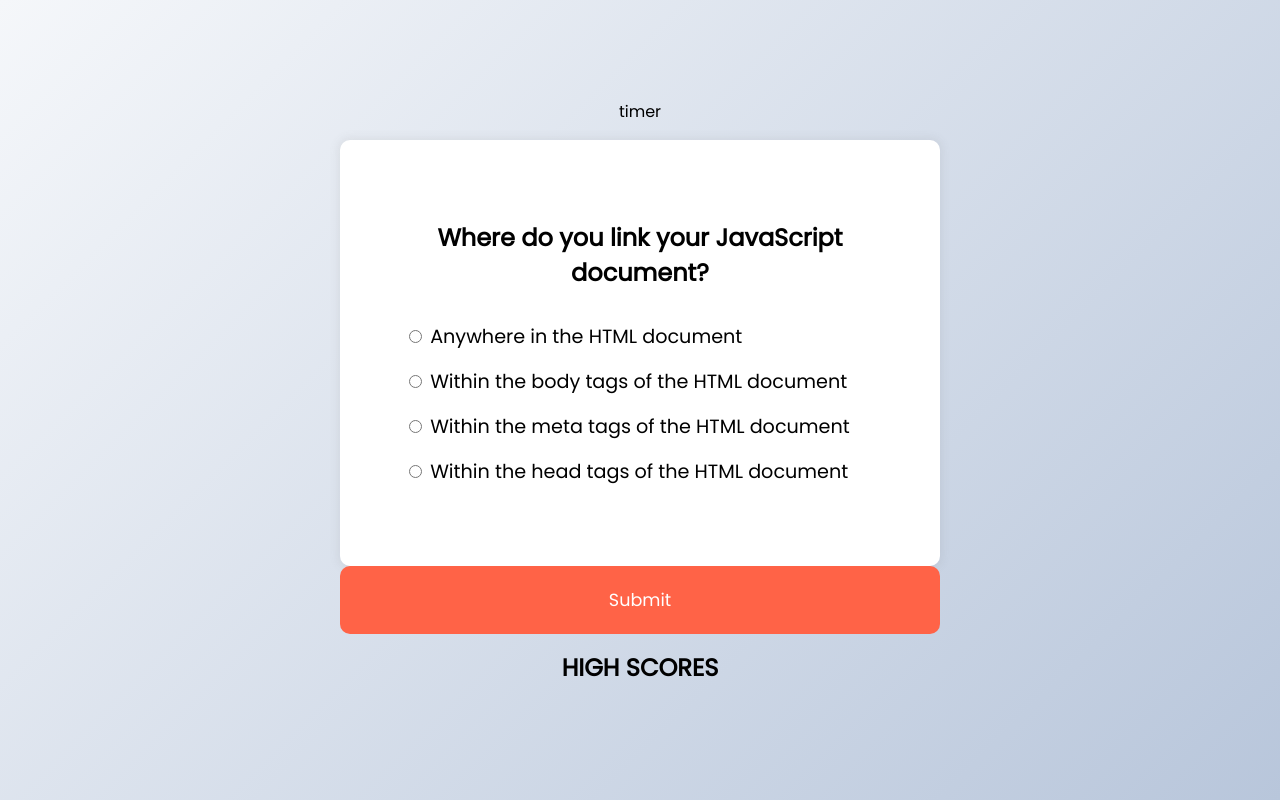
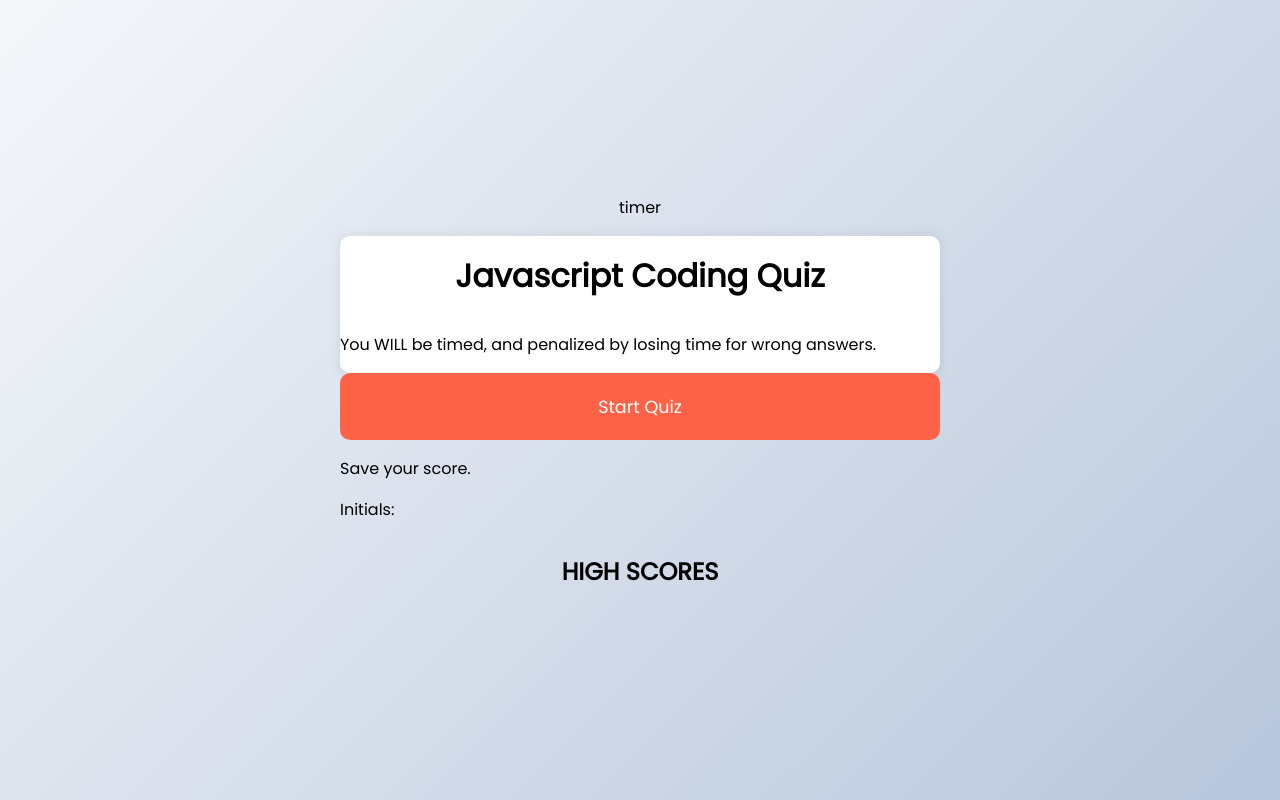
Before and after one commit to JanicaJensen/webdev_vocab_quiz, a plain HTML site: page index.html in a window 1280 px wide. Drawn offline with Linux system fonts and the light colour scheme.

Commit message:
added a "Start" page, dynamic button text, multiple divs

```diff
--- a/index.html
+++ b/index.html
@@ -11,8 +11,15 @@
 <body>
     <!--<h1>Project Starter</h1>-->
     <div id="timerDisplay"><p>timer</p></div>
-    <div class="quiz-container" id="quiz">
 
+    <main>
+
+        <div class="startQuiz">
+            <h1>Javascript Coding Quiz</h1>
+        <p>You WILL be timed, and penalized by losing time for wrong answers.</p>
+       </div>
+
+            <div class="quiz-container" id="quiz">
     <div class="quiz-header">
     <h2 id="question">Question text</h2>
     <ul>
@@ -39,13 +46,19 @@
 </div>
 
 
-
 </div>
 <button id="submit">Submit</button>
-<div>
+
+<div class="scoreForm">
+    <p>Save your score.</p>
+    <p>Initials:</p>
+</div>
+
+<div class="scoreList">
     <h2>HIGH SCORES</h2>
 <ol id=”highScores”></ol>
 </div>
+</main>
 
     <script src="script.js"></script>
 </body>
--- a/script.js
+++ b/script.js
@@ -65,41 +65,13 @@ const b_text = document.getElementById('b_text')
 const c_text = document.getElementById('c_text')
 const d_text = document.getElementById('d_text')
 const submitbutton = document.getElementById('submit')
+
+var scoreList = document.getElementById('scoreList');
+var highScores = document.getElementById('highScores');
+var scoreForm = document.getElementById('scoreForm');
 var questionNumber = 0
 var score = 0
 
-//const NO_OF_HIGH_SCORES = 10;
-//const HIGH_SCORES = 'highScores';
-//const highScoreString = localStorage.getItem(HIGH_SCORES);
-//const highScores = JSON.parse(highScoreString) ?? [];
-
-
-
-
-
-loadQuiz()
-
-function loadQuiz () {
-    deselectAnswers()
-
-var currentQuizQuestion = quizQuestions[questionNumber]
-
-//stick the text from variablesabove into the textbox div
-    questions.innerText = currentQuizQuestion.question
-    a_text.innerText = currentQuizQuestion.a
-    b_text.innerText = currentQuizQuestion.b
-    c_text.innerText = currentQuizQuestion.c
-    d_text.innerText = currentQuizQuestion.d
-}
-//deselects the answersbefore next question "arrow function"
-function deselectAnswers() {
-    answers.forEach(answerEl => answerEl.checked = false)
-}
-
-
-
-
-//foreach loop
 function getSelected() {
     var answer
     answers.forEach(answerEl => {
@@ -110,49 +82,7 @@ function getSelected() {
 
     return answer
 }
-/*
-function checkHighScore(score) {
-    const highScores = JSON.parse(localStorage.getItem(HIGH_SCORES)) ?? [];
-    const lowestScore = highScores[NO_OF_HIGH_SCORES - 1]?.score ?? 0;
 
-    if (score > lowestScore) {
-      saveHighScore(score, highScores); // TODO
-      showHighScores(); // TODO
-    }
-  }
-  function saveHighScore(score, highScores) {
-    const name = prompt('You got a highscore! Enter name:');
-    const newScore = { score, name };
-
-    // 1. Add to list
-    highScores.push(newScore);
-
-    // 2. Sort the list
-    highScores.sort((a, b) => b.score - a.score);
-
-    // 3. Select new list
-    highScores.splice(NO_OF_HIGH_SCORES);
-
-    // 4. Save to local storage
-    localStorage.setItem(HIGH_SCORES, JSON.stringify(highScores));
-  };
-
-  function showHighScores() {
-    const highScores = JSON.parse(localStorage.getItem(HIGH_SCORES)) ?? [];
-    const highScoreList = document.getElementById(HIGH_SCORES);
-
-    highScoreList.innerHTML = highScores
-      .map((score) => `<li>${score.score} - ${score.name}`)
-      .join('');
-  }
-
-  function gameOver() {
-    quiz.innerHTML = `<h2>You got ${score} /${quizQuestions.length} correct!</h2>`
-            checkHighScore(account.store)
-            saveHighScore()
-            showHighScores()
-  }
-*/
 
 function saveScore() {
     var sScore = confirm("Save score?");
@@ -161,15 +91,6 @@ function saveScore() {
 
     }
 }
-
-function gameOver() {
-
-    quiz.innerHTML = `<h2>You got ${score} /${quizQuestions.length} correct!</h2>`
-    submitbutton.addEventListener("click", saveScore);
-        }
-
-
-
 
 
 submitbutton.addEventListener('click', () => {
@@ -195,46 +116,121 @@ submitbutton.addEventListener('click', () => {
 )
 
 
-//attempting to do a timer here
-
-//var sec = 60
-//timerDisplay.childNodes[1].textContent = sec;
-//timerDisplay.textContent = sec;
 
 
-//timer
+function deselectAnswers() {
+    answers.forEach(answerEl => answerEl.checked = false)
+    }
+
+function startQuiz() {
+    quiz.style.display = "none";
+    submitbutton.innerText = "Start Quiz";
+    submitbutton.addEventListener('click', () => {
+        quiz.style.display = "block";
+        deselectAnswers()
+        submitbutton.innerText = "submit";
+
+var currentQuizQuestion = quizQuestions[questionNumber]
+
+    questions.innerText = currentQuizQuestion.question
+    a_text.innerText = currentQuizQuestion.a
+    b_text.innerText = currentQuizQuestion.b
+    c_text.innerText = currentQuizQuestion.c
+    d_text.innerText = currentQuizQuestion.d
+
+    getSelected()
+
+}
+
+    )}
+
+startQuiz();
 
 
-// //copy and paste timer from mini project
-// // The setTimer function starts and stops the timer and triggers winGame() and loseGame()
-// function startTimer() {
-//     // Sets timer
-//     timer = setInterval(function() {
-//       timerCount--;
-//       timerDisplay.textContent = timerCount;
-//       if (timerCount >= 0) {
-//         // Tests if win condition is met
-//         if (isWin && timerCount > 0) {
-//           // Clears interval and stops timer
-//           clearInterval(timer);
-//           winGame();
+
+
+
+
+// function loadQuiz () {
+//     quizDiv.style.display = "block";
+//     deselectAnswers()
+
+// var currentQuizQuestion = quizQuestions[questionNumber]
+
+// //stick the text from variablesabove into the textbox div
+//     questions.innerText = currentQuizQuestion.question
+//     a_text.innerText = currentQuizQuestion.a
+//     b_text.innerText = currentQuizQuestion.b
+//     c_text.innerText = currentQuizQuestion.c
+//     d_text.innerText = currentQuizQuestion.d
+// }
+// //deselects the answersbefore next question "arrow function"
+// function deselectAnswers() {
+//     answers.forEach(answerEl => answerEl.checked = false)
+// }
+
+
+
+
+
+
+
+
+// loadQuiz()
+
+
+
+
+
+//foreach loop
+// function getSelected() {
+//     var answer
+//     answers.forEach(answerEl => {
+//         if(answerEl.checked) {
+//             answer = answerEl.id
 //         }
-//       }
-//       // Tests if time has run out
-//       if (timerCount === 0) {
-//         // Clears interval
-//         clearInterval(timer);
-//         loseGame();
-//       }
-//     }, 1000);
-//   }
-
-//   document.addEventListener("click", function(event) {
-//     // If the count is zero, exit function
-//     if (timerCount === 0) {
-//       return;
 //     })
 
-//     startButton.addEventListener("click", startGame);
+//     return answer
+// }
 
-/*<button onclick="location.reload()">Reload</button> <--this goes under "correct!"*/
+
+// function saveScore() {
+//     var sScore = confirm("Save score?");
+//     if (sScore) {
+//         var savePrompt = prompt("Enter initials:");
+
+//     }
+// }
+
+function gameOver() {
+
+    quiz.innerHTML = `<h2>You got ${score} /${quizQuestions.length} correct!</h2>`
+    submitbutton.addEventListener("click", saveScore);
+        }
+
+
+
+
+
+// submitbutton.addEventListener('click', () => {
+//     const answer = getSelected()
+//     if (answer) {
+//         if (answer === quizQuestions[questionNumber].correct) {
+//             score++
+//         }
+//         questionNumber++
+
+//         if (questionNumber < quizQuestions.length) {
+//             loadQuiz()
+//         } else {
+//              gameOver()
+
+
+//         }
+
+//         }
+
+//     }
+
+// )
--- a/style.css
+++ b/style.css
@@ -26,6 +26,7 @@
     width: 600px;
     overflow: hidden;
     column-gap: 10px;
+    display: none;
   }
 
 
@@ -36,7 +37,20 @@
     padding:4rem;
   }
 
+  .startQuiz {
+    background-color: #fff;
+    border-radius: 10px;
+    box-shadow: 0 0 10px 2px rgba(100,100,100,0.1);
+    width: 600px;
+    overflow: hidden;
+    column-gap: 10px;
+  }
 
+  .startQuiz h1 {
+    padding: 1rem;
+    text-align: center;
+    margin:0;
+  }
 
   h2 {
     padding: 1rem;
```
